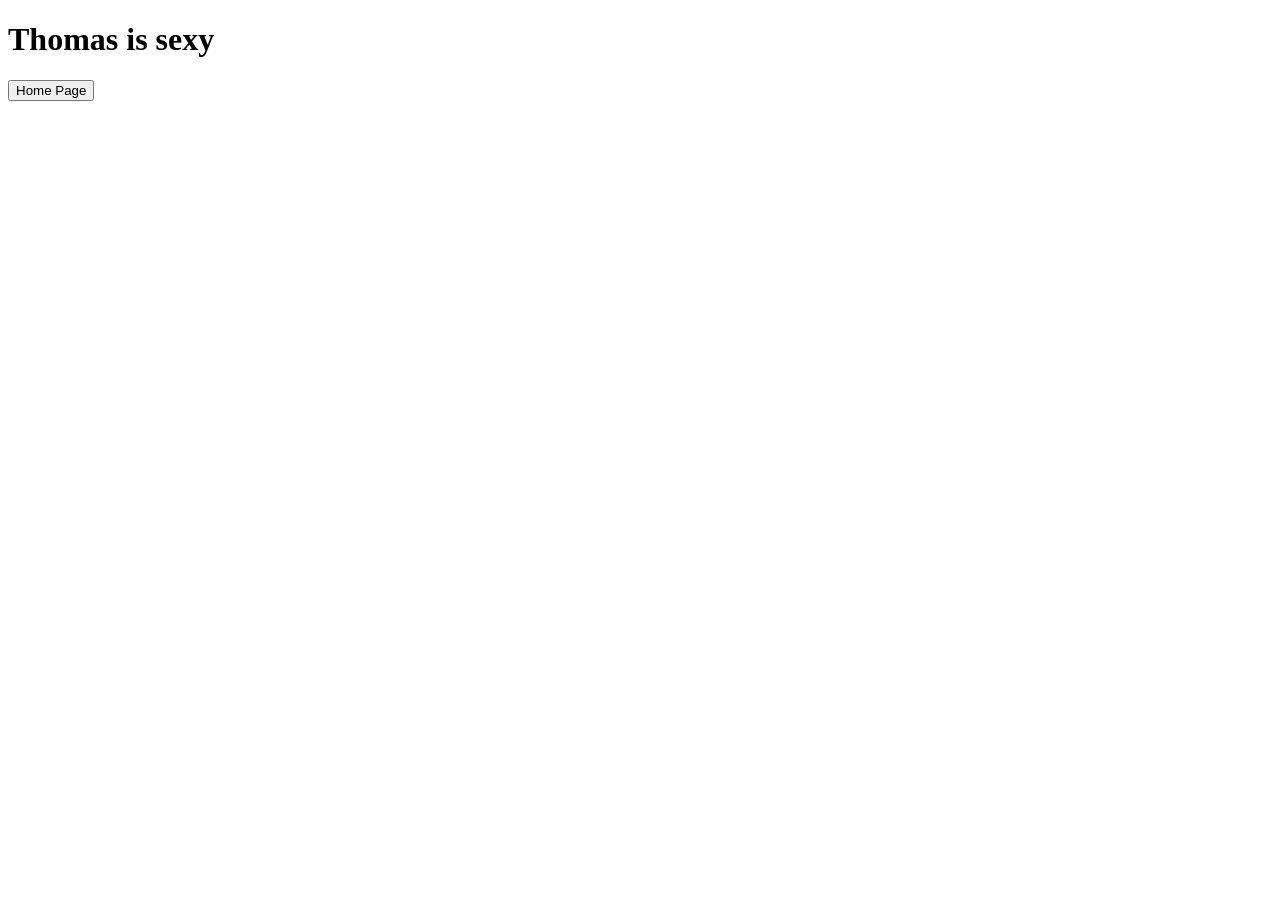
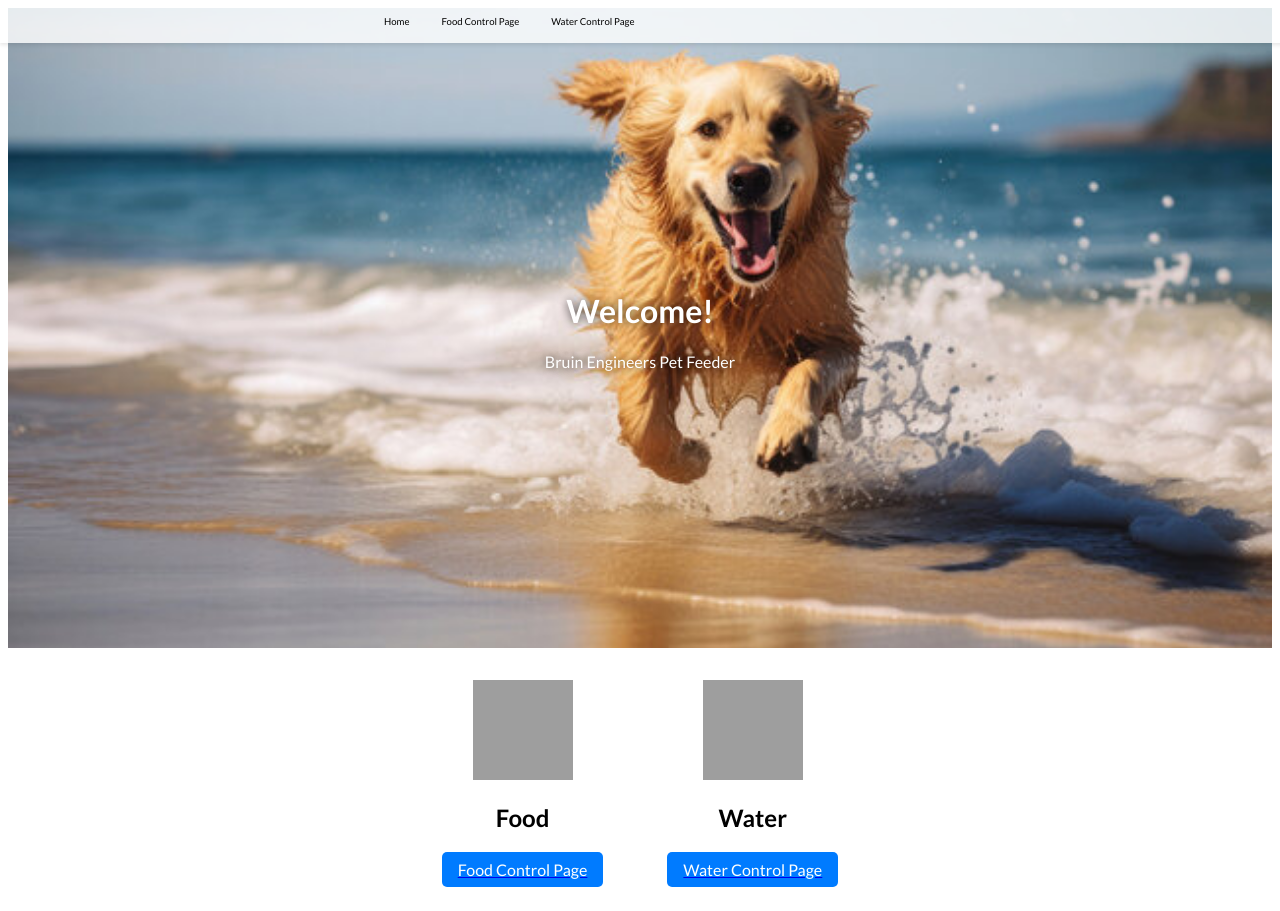
Before and after one commit to lamluongg/PetFeederApp, a React (Create React App) app: page / in a window 1280 px wide. Before the commit the page ends 800 px from the top, so only its background shows below. Built offline with nearby package versions, Linux system fonts and the light colour scheme; grey boxes are pictures that could not be loaded.

Commit message:
lam sexy

```diff
--- a/public/index.html
+++ b/public/index.html
@@ -3,6 +3,7 @@
   <head>
     <meta charset="UTF-8">
     <meta name="viewport" content="width=device-width, initial-scale=1.0">
+    <link rel="stylesheet" href="https://fonts.googleapis.com/css2?family=Lato:wght@400;700&display=swap">
     <title>Pet Feeder App</title>
   </head>
   <body>
--- a/src/App.js
+++ b/src/App.js
@@ -1,6 +1,6 @@
+// src/App.js
 import React from 'react';
 import { BrowserRouter as Router, Route, Routes } from 'react-router-dom';
-import ConnectionPage from './components/ConnectionPage';
 import HomePage from './components/HomePage';
 import FoodPage from './components/FoodPage';
 import WaterPage from './components/WaterPage';
@@ -8,14 +8,11 @@ import WaterPage from './components/WaterPage';
 const App = () => {
   return (
     <Router>
-      <div className="App">
-        <Routes>
-          <Route path="/" element={<ConnectionPage />} />
-          <Route path="/home" element={<HomePage />} />
-          <Route path="/food" element={<FoodPage />} />
-          <Route path="/water" element={<WaterPage />} />
-        </Routes>
-      </div>
+      <Routes>
+        <Route path="/" element={<HomePage />} />
+        <Route path="/food" element={<FoodPage />} />
+        <Route path="/water" element={<WaterPage />} />
+      </Routes>
     </Router>
   );
 };
--- a/src/components/FoodPage.js
+++ b/src/components/FoodPage.js
@@ -1,12 +1,38 @@
+// src/components/HomePage.js
 import React from 'react';
+import { Link } from 'react-router-dom';
+import TopBar from './TopBar';
+import './HomePage.css';
 
-const FoodPage = () => {
+const HomePage = () => {
   return (
-    <div>
-      <h1>Food Page</h1>
-      {/* Add your food control logic here */}
+    <div className="home-container">
+      <TopBar />
+      <div className="image-section">
+        <img src="/image.png" alt="Dog running on beach" className="header-image" />
+        <div className="welcome-text">
+          <h1>Welcome!</h1>
+          <p>Bruin Engineers Pet Feeder</p>
+        </div>
+      </div>
+      <div className="content-section">
+        <div className="food-section">
+          <img src="/food-image.png" alt="Food" className="icon" />
+          <h2>Food</h2>
+          <Link to="/food">
+            <button className="control-button">Food Control Page</button>
+          </Link>
+        </div>
+        <div className="water-section">
+          <img src="/water-image.png" alt="Water" className="icon" />
+          <h2>Water</h2>
+          <Link to="/water">
+            <button className="control-button">Water Control Page</button>
+          </Link>
+        </div>
+      </div>
     </div>
   );
 };
 
-export default FoodPage;
+export default HomePage;
--- /dev/null
+++ b/src/components/HomePage.css
@@ -0,0 +1,64 @@
+/* HomePage.css */
+.home-container {
+    text-align: center;
+    margin-top: 0; /* Ensure no margin at the top */
+    font-family: 'Lato', sans-serif; /* Use Lato font */
+  }
+
+  .image-section {
+    position: relative;
+    width: 100%;
+    height: 80vh; /* Make the image cover the entire viewport height */
+    margin-top: 0; /* Ensure no margin at the top */
+  }
+
+  .header-image {
+    width: 100%;
+    height: 100%;
+    object-fit: cover;
+  }
+
+  .welcome-text {
+    position: absolute;
+    top: 50%;
+    left: 50%;
+    transform: translate(-50%, -50%);
+    color: white;
+    text-shadow: 0 0 10px rgba(0, 0, 0, 0.7);
+    font-family: 'Lato', sans-serif; /* Use Lato font */
+  }
+
+  .content-section {
+    display: flex;
+    justify-content: center;
+    align-items: center;
+    margin-top: 2rem;
+  }
+
+  .food-section,
+  .water-section {
+    margin: 0 2rem;
+    text-align: center;
+  }
+
+  .icon {
+    width: 100px;
+    height: 100px;
+  }
+
+  .control-button {
+    display: block;
+    margin: 1rem auto;
+    padding: 0.5rem 1rem;
+    font-size: 1rem;
+    background-color: #007bff;
+    color: white;
+    border: none;
+    border-radius: 5px;
+    cursor: pointer;
+    font-family: 'Lato', sans-serif; /* Use Lato font */
+  }
+
+  .control-button:hover {
+    background-color: #0056b3;
+  }
--- a/src/components/HomePage.js
+++ b/src/components/HomePage.js
@@ -1,13 +1,36 @@
+// src/components/HomePage.js
 import React from 'react';
 import { Link } from 'react-router-dom';
+import TopBar from './TopBar';
+import './HomePage.css';
 
 const HomePage = () => {
   return (
-    <div>
-      <h1>Home Page</h1>
-      <Link to="/food">Go to Food Page</Link>
-      <br />
-      <Link to="/water">Go to Water Page</Link>
+    <div className="home-container">
+      <TopBar />
+      <div className="image-section">
+        <img src="/dog.jpeg" alt="Dog running on beach" className="header-image" />
+        <div className="welcome-text">
+          <h1>Welcome!</h1>
+          <p>Bruin Engineers Pet Feeder</p>
+        </div>
+      </div>
+      <div className="content-section">
+        <div className="food-section">
+          <img src="/food-image.png" alt="Food" className="icon" />
+          <h2>Food</h2>
+          <Link to="/food">
+            <button className="control-button">Food Control Page</button>
+          </Link>
+        </div>
+        <div className="water-section">
+          <img src="/water-image.png" alt="Water" className="icon" />
+          <h2>Water</h2>
+          <Link to="/water">
+            <button className="control-button">Water Control Page</button>
+          </Link>
+        </div>
+      </div>
     </div>
   );
 };
--- /dev/null
+++ b/src/components/TopBar.css
@@ -0,0 +1,21 @@
+/* TopBar.css */
+.top-bar {
+  position: fixed;
+  top: 0;
+  left: 0; /* Ensure it starts from the left edge */
+  width: 100%;
+  background-color: rgba(255, 255, 255, 0.8); /* Transparent background */
+  display: flex;
+  justify-content: flex-start; /* Align text to the left */
+  padding: 1rem 3rem 1rem 24rem; /* Add padding to top, right, bottom, and left */
+  box-shadow: 0 2px 4px rgba(0, 0, 0, 0.1);
+  font-size: 0.6rem; /* Slightly smaller font */
+  z-index: 1000; /* Ensure it stays above other content */
+  font-family: 'Lato', sans-serif; /* Use Lato font */
+}
+
+.top-bar a {
+  text-decoration: none;
+  color: black;
+  margin-right: 2rem; /* Adjust margin for spacing between links */
+}
--- /dev/null
+++ b/src/components/TopBar.js
@@ -0,0 +1,16 @@
+// src/components/TopBar.js
+import React from 'react';
+import { Link } from 'react-router-dom';
+import './TopBar.css';
+
+const TopBar = () => {
+  return (
+    <div className="top-bar">
+      <Link to="/">Home</Link>
+      <Link to="/food">Food Control Page</Link>
+      <Link to="/water">Water Control Page</Link>
+    </div>
+  );
+};
+
+export default TopBar;
--- a/src/components/WaterPage.js
+++ b/src/components/WaterPage.js
@@ -1,10 +1,12 @@
+// src/components/WaterPage.js
 import React from 'react';
+import TopBar from './TopBar';
 
 const WaterPage = () => {
   return (
     <div>
-      <h1>Water Page</h1>
-      {/* Add your water control logic here */}
+      <TopBar />
+      <h1>Water Control Page</h1>
     </div>
   );
 };
```
Also changed, not shown: public/dog.jpeg (added).
